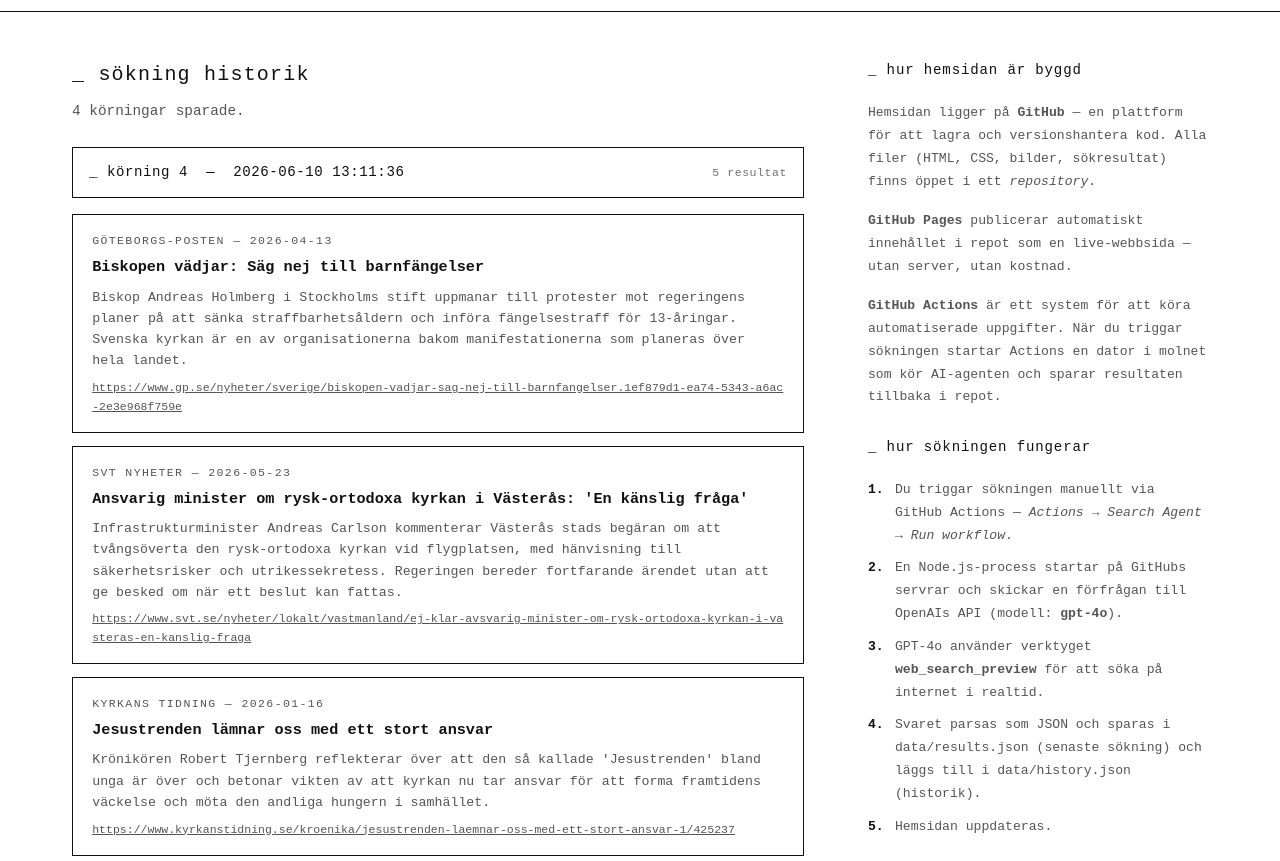
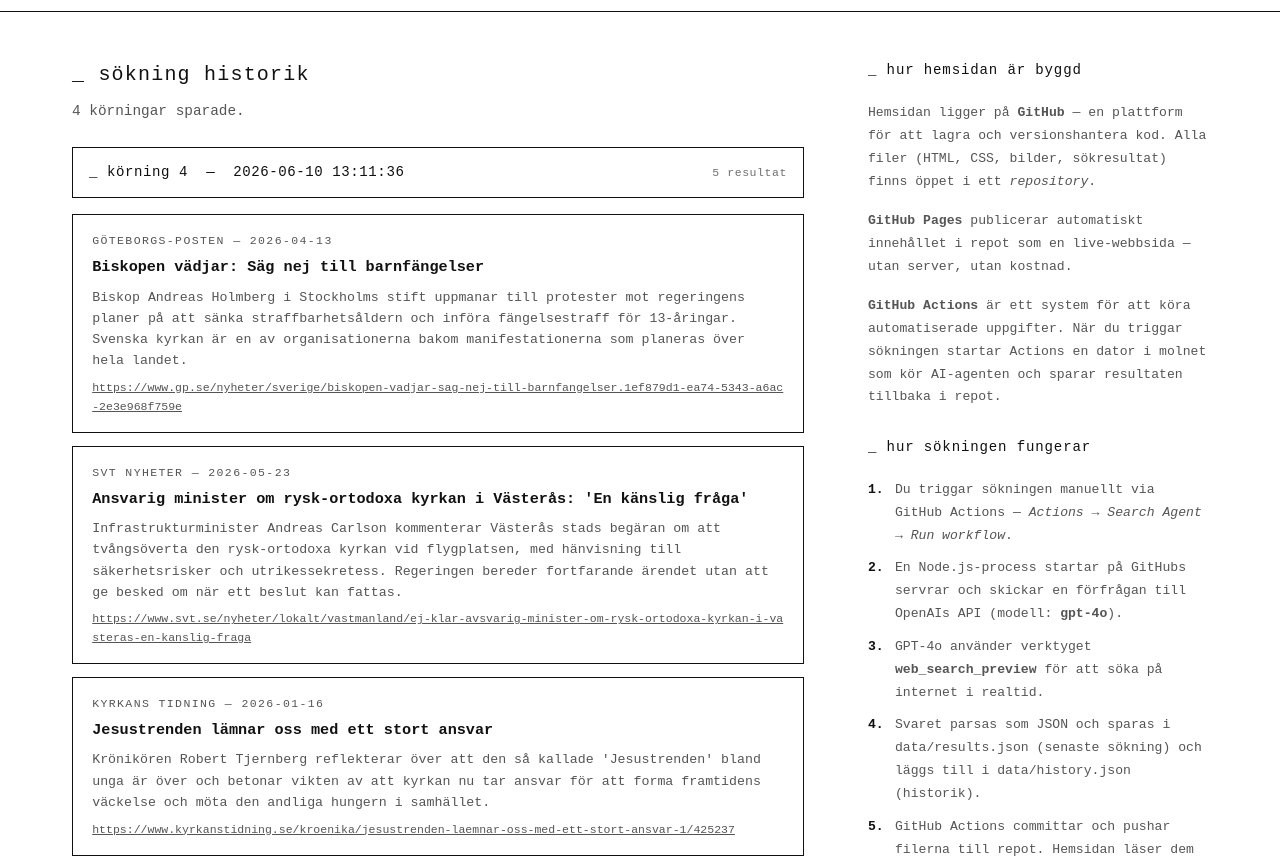
Before and after one commit to malmludvig/vackelse-nu, a plain HTML site: page admin.html in a window 1280 px wide. Shown: the part 54-915 px from the top of the page. Drawn offline with Linux system fonts and the light colour scheme.

Commit message:
fix: återställ beskrivning på steg 5 i admin-sidebar

```diff
--- a/admin.html
+++ b/admin.html
@@ -102,7 +102,7 @@
             <div class="step"><span class="step-num">2.</span><span>En Node.js-process startar på GitHubs servrar och skickar en förfrågan till OpenAIs API (modell: <strong>gpt-4o</strong>).</span></div>
             <div class="step"><span class="step-num">3.</span><span>GPT-4o använder verktyget <strong>web_search_preview</strong> för att söka på internet i realtid.</span></div>
             <div class="step"><span class="step-num">4.</span><span>Svaret parsas som JSON och sparas i <code>data/results.json</code> (senaste sökning) och läggs till i <code>data/history.json</code> (historik).</span></div>
-            <div class="step"><span class="step-num">5.</span><span>Hemsidan uppdateras.</span></div>
+            <div class="step"><span class="step-num">5.</span><span>GitHub Actions committar och pushar filerna till repot. Hemsidan läser dem direkt — ingen backend behövs. Hemsidan uppdateras.</span></div>
 
             <h3>Prompt till GPT-4o</h3>
             <div class="prompt-box">Sök på internet efter nyheter och rapporter om kristen väckelse från de senaste 180 dagarna.
```
